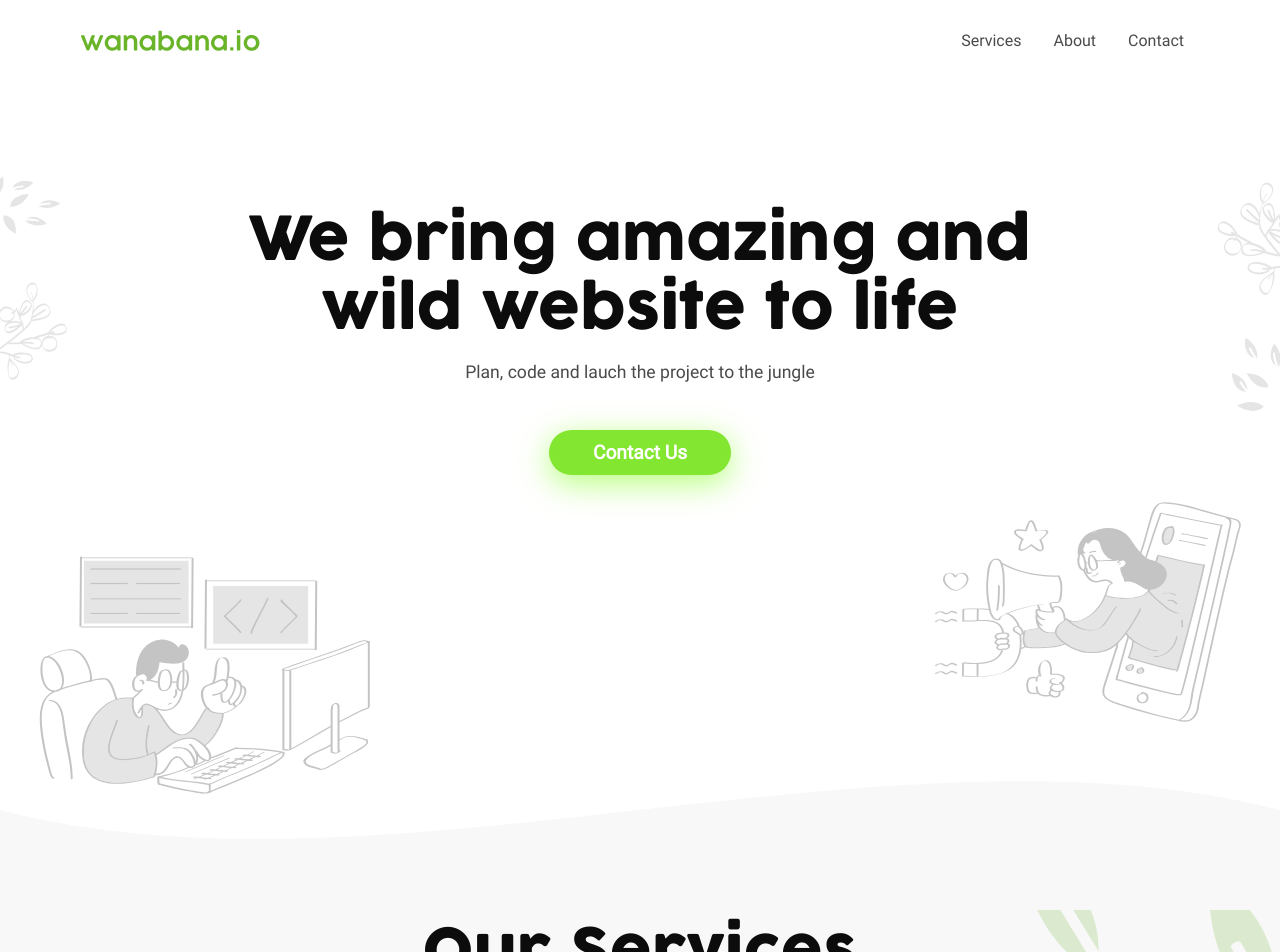
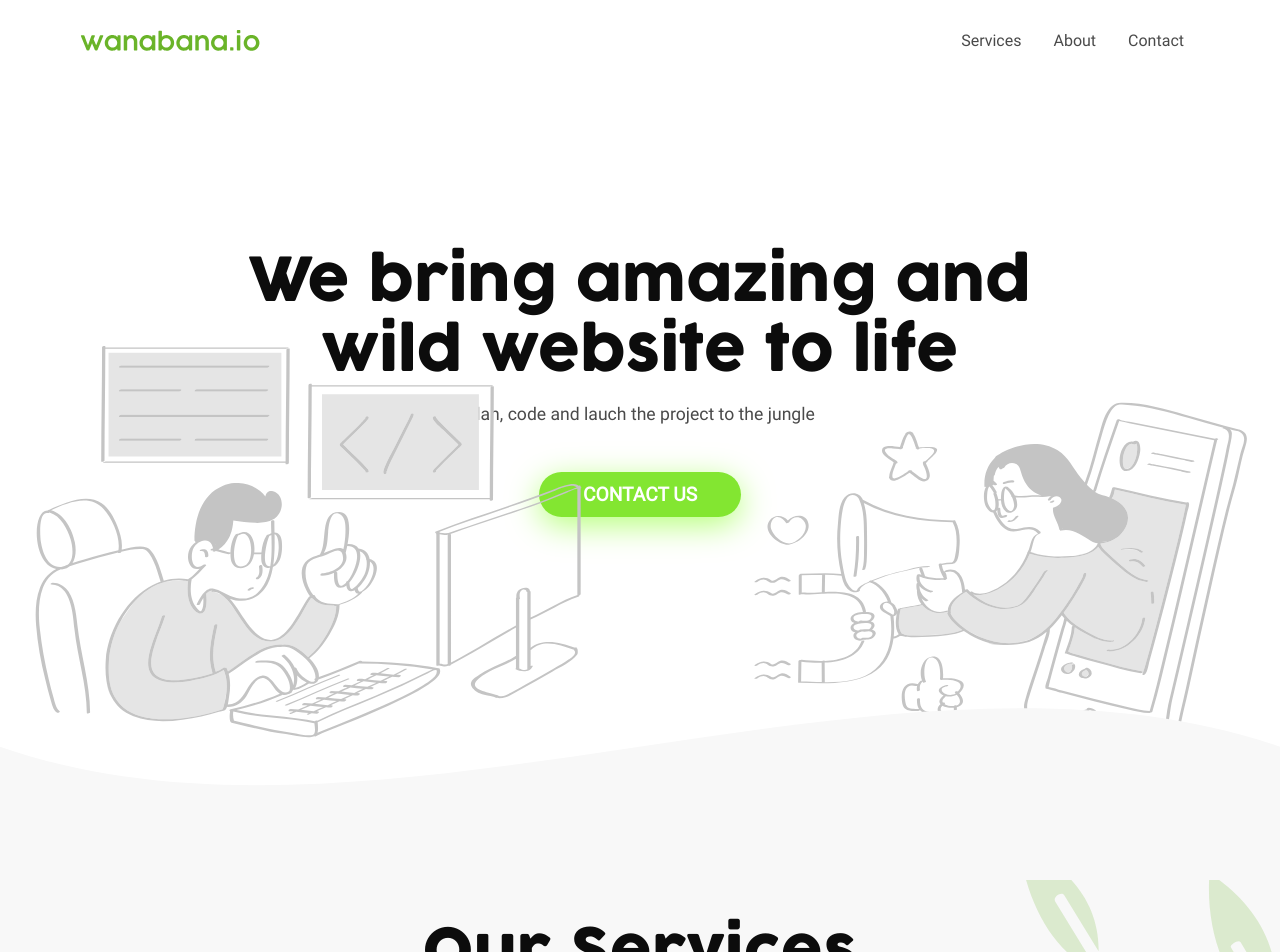
Before and after one commit to wanabana-io/quetzalcoatl, a React (Create React App) app: page / in a window 1280 px wide. Shown: the top 952 px of the page. Built offline with nearby package versions, Linux system fonts and the light colour scheme; no server answers.

Commit message:
Fix hero banner (we created new bugs)

```diff
--- a/src/App.jsx
+++ b/src/App.jsx
@@ -8,8 +8,6 @@ import Services from "./components/Services/Services";
 import About from "./components/About/aboutUs";
 import Wavey from "./shared/Wavey/wavey";
 import Footer from "./components/Footer/footer";
-
-
 
 function App() {
   const [sidebarIsOpen, setSidebarOpen] = useState(false);
@@ -23,7 +21,6 @@ function App() {
       <Header isOpen={show} />
       <Sidebar toggle={sidebarIsOpen} isOpen={show} />
       <Hero />
-      <Wavey />
       <Services />
       <Wavey reverseWavey={true} />
       <About />
--- a/src/components/Footer/footer.jsx
+++ b/src/components/Footer/footer.jsx
@@ -55,7 +55,7 @@ const Footer = () => (
         <a href="https://www.facebook.com/wanabana.io">
           <ReactSVG src={IconFacebook} className="footer__icons-separation" />
         </a>
-        <a>
+        <a href='https://www.facebook.com/wanabana.io'>
           <ReactSVG src={IconLinkedin} className="footer__icons-separation" />
         </a>
       </div>
--- a/src/components/Hero/hero.jsx
+++ b/src/components/Hero/hero.jsx
@@ -1,9 +1,12 @@
 import React from "react";
+import Wavey from 'shared/Wavey/wavey'
+import girlImage from 'assets/hero/girl-desktop.svg'
+import guyImage from 'assets/hero/guy-dekstop.svg'
 
 const Hero = () => {
   return (
-    <>
-      <div className="container-information">
+    <div className="container-information">
+      <div className="container-information_info">
         <h1 className="container-information__title">
           We bring amazing and wild website to life
         </h1>
@@ -17,7 +20,11 @@ const Hero = () => {
           Contact Us
         </a>
       </div>
-    </>
+      <Wavey />
+
+      <img className="container-information__guy" src={guyImage} alt="guy-back" />
+      <img className="container-information__girl" src={girlImage} alt="girl-back" />
+    </div>
   );
 };
 
--- a/src/hooks/useFirebaseImage.js
+++ b/src/hooks/useFirebaseImage.js
@@ -11,6 +11,7 @@ const useFirabeImage = (url) => {
 
   useEffect(() => {
     getImage();
+    // eslint-disable-next-line
   },[])
 
   return{...state}
--- a/src/sass/components/_hero.scss
+++ b/src/sass/components/_hero.scss
@@ -1,25 +1,37 @@
 .container-information {
+  position: relative;
   background-color: $white;
-  background-image: url("../../assets/hero/girl-desktop.svg"),
-    url("../../assets/hero/left-mobile-flower.svg"),
-    url("../../assets/hero/right-mobile-flower.svg");
-  background-repeat: no-repeat;
-  background-position: right 100%, 0% 50%, 100% 44%;
   display: flex;
   flex-direction: column;
   justify-content: flex-start;
-  min-height: 100vh;
+  height: 100vh;
   text-align: center;
-  width: 100%;
+  overflow-x: hidden;
 
-  @include desktop {
-    background-image: none;
-    background-image: url("../../assets/hero/girl-desktop.svg"),
-      url("../../assets/hero/guy-dekstop.svg"),
-      url("../../assets/hero/right-desktop-flowers.svg"),
-      url("../../assets/hero/left-desktop-flowers.svg");
-      background-size: 30%, 32%, 6%, 6%;
-      background-position: right 80%, 0% 100%, 100% 18%, 0% 15%;
+  &__girl {
+    overflow: hidden;
+    width: 500px;
+    position: absolute;
+    bottom: 0;
+    left: 0;
+
+    @include desktop {
+      width: initial;
+      left: initial;
+      bottom: 10px !important;
+      right: -30px !important;
+    }
+  }
+
+  &__guy {
+    display: none;
+
+    @include desktop {
+      display: block;
+      position: absolute;
+      left: -30px;
+      bottom: 0;
+    }
   }
 
   &__title {
@@ -28,12 +40,13 @@
     font-size: 1.375rem;
     font-style: normal;
     font-weight: 400;
-    line-height: 1.7rem;
+    line-height: 28px;
+    letter-spacing: 5%;
     margin: 5rem 1rem 0 1rem;
 
     @include desktop {
       font-size: 3.75rem;
-      line-height: 4.3rem;
+      line-height: 70px;
       margin: 0 auto;
       margin-top: 8rem;
       width: 50rem;
@@ -66,9 +79,19 @@
     padding: 0.7rem 2.75rem;
     text-decoration: none;
     transition: background-color 0.1s ease-in;
+    text-transform: uppercase;
   }
 
   &__button:hover {
     background-color: $green-lighter;
   }
+
+
+  &_info {
+    display: flex;
+    align-items: center;
+    flex-direction: column;
+    height: 100%;
+    margin-top: 40px;
+  }
 }
--- a/src/sass/components/_wavey.scss
+++ b/src/sass/components/_wavey.scss
@@ -1,22 +1,13 @@
 .wavey {
-  position: absolute;
-  width: 100%;
-
-  &__relative {
-    position:relative;
-    bottom: 30px;
-
-    @include desktop {
-      top: -120px;
-		}
-  }
+	position: relative;
+	z-index: 100;
+	margin-top:  auto;
 
   .wavey-container {
-		height: 70px;
-		overflow: hidden;
+		height: 80px;
 
 		@include desktop {
-			height: 150px;
+			height: 200px;
 		}
 	}
 
--- a/src/shared/Wavey/wavey.jsx
+++ b/src/shared/Wavey/wavey.jsx
@@ -1,42 +1,18 @@
-import React, {useEffect, useState} from "react";
+import React from "react";
 import { waveyData } from './waveyData';
 
 const Wavey = ({ reverseWavey }) => {
-
-	const getWidth = () => {
-		const { innerWidth: width } = window;
-		return width
-	}
-
-	const useWidth = () => {
-		const [currentWidth, setCurrentWidth] = useState(getWidth());
-
-		useEffect(() => {
-			function handleResize() {
-				setCurrentWidth(getWidth());
-			}
-
-			window.addEventListener('resize', handleResize);
-			return () => window.removeEventListener('resize', handleResize);
-		}, []);
-
-		return currentWidth;
-	}
-
-	const width = useWidth();
-
 	const data = reverseWavey ? waveyData.waveyAbout : waveyData.waveyServices
 
 	const { path, classContainer, classWavey } = data
 
-	const viewSize = width < 1000 ? "0 0 500 250" : "0 0 500 150"
 
 	return(
 		<div className="wavey">
 			<div className="wavey__relative">
-			<div className={`wavey-container ${ classContainer }`}>
-				<svg viewBox={ viewSize } preserveAspectRatio="none" className="wavey-sizes">
-					<path d={ path }
+			<div className={`wavey-container ${classContainer}`}>
+				<svg viewBox="0 0 500 150" preserveAspectRatio="none" className="wavey-sizes">
+					<path d={path}
 						className={ classWavey }
 					>
 					</path>
```
Also changed, not shown: jsconfig.json (added, +8 -0 lines), src/assets/hero/girl-mobile.svg (deleted).
